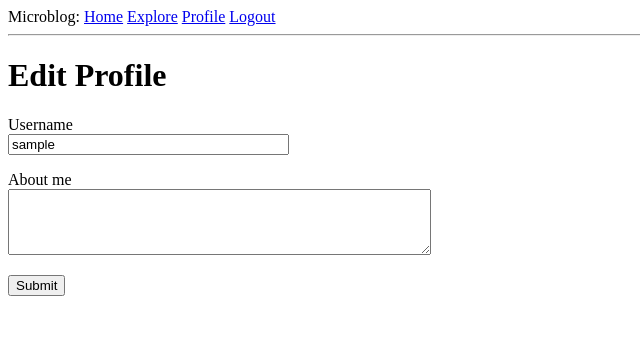
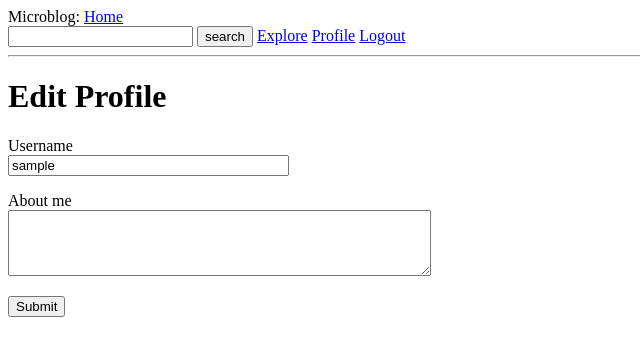
Before and after one commit to felipenogson/megablog, a Flask app: page /edit_profile in a window 1280 px wide. Shown: the top 356 px of the page, without its empty margins (0-640 px from the left). Run offline with Flask 2, Linux system fonts and the light colour scheme; the visitor is signed in with stand-in values (Sample User, id 1); data comes from the database, SQL or seed files in the repository; both versions use the stored data as it was after the commit.

Commit message:
Funcionando con flask_whooshee

```diff
--- a/app/__init__.py
+++ b/app/__init__.py
@@ -2,6 +2,7 @@ from flask import Flask
 from config import Config
 from flask_sqlalchemy import SQLAlchemy
 from flask_migrate import Migrate
+from flask_whooshee import Whooshee
 from flask_login import LoginManager
 import logging
 from logging.handlers import SMTPHandler, RotatingFileHandler
@@ -13,6 +14,7 @@ db = SQLAlchemy(app)
 migrate = Migrate(app, db)
 login = LoginManager(app)
 login.login_view = 'login'
+whooshee = Whooshee(app)
 
 from app import routes, models, errors
 
--- a/app/forms.py
+++ b/app/forms.py
@@ -46,3 +46,6 @@ class PostForm(FlaskForm):
     post = TextAreaField('Say something', validators=[
         DataRequired(), Length(min=1, max=140)])
     submit = SubmitField('Submit')
+
+class SearchForm(FlaskForm):
+    search = StringField('Search', validators=[DataRequired()])
--- a/app/models.py
+++ b/app/models.py
@@ -1,9 +1,11 @@
-from app import db
+from app import app, db
 from datetime import datetime
 from hashlib import md5
 from werkzeug.security import generate_password_hash, check_password_hash
 from flask_login import UserMixin
 from app import login
+from app import whooshee
+
 
 
 followers = db.Table('followers',
@@ -55,6 +57,7 @@ class User(UserMixin, db.Model):
         return '<User {}>'.format(self.username)
 
 
+@whooshee.register_model('body')
 class Post(db.Model):
     id = db.Column(db.Integer, primary_key=True)
     body = db.Column(db.String(140))
@@ -64,6 +67,7 @@ class Post(db.Model):
     def __repr__(self):
         return '<Post {}>'.format(self.body)
 
+
 @login.user_loader
 def load_user(id):
     return User.query.get(int(id))
--- a/app/routes.py
+++ b/app/routes.py
@@ -1,16 +1,19 @@
-from flask import render_template, flash, redirect, url_for, request
+from flask import render_template, flash, redirect, url_for, request, g, session
 from werkzeug.urls import url_parse
 from flask_login import current_user, login_user, logout_user, login_required
 from app import app, db
-from app.forms import LoginForm, RegistrationForm, EditProfileForm, PostForm
+from app.forms import LoginForm, RegistrationForm, EditProfileForm, PostForm, SearchForm
 from app.models import User, Post
 from datetime import datetime
 
 @app.before_request
-def befor_request():
-    if current_user.is_authenticated:
-        current_user.last_seen = datetime.utcnow()
+def before_request():
+    g.user = current_user
+    if g.user.is_authenticated:
+        g.user.last_seen = datetime.utcnow()
+        db.session.add(g.user)
         db.session.commit()
+        g.search_form = SearchForm()
 
 @app.route('/', methods=['GET','POST'])
 @app.route('/index', methods=['GET', 'POST'])
@@ -151,3 +154,19 @@ def explore():
             if posts.has_prev else None
     return render_template('index.html', title='Explore',
             posts=posts.items, next_url=next_url, prev_url=prev_url)
+
+@app.route('/search', methods=['POST'])
+@login_required
+def search():
+    if not g.search_form.validate_on_submit():
+        return redirect(url_for('index.'))
+    return redirect(url_for('search_results', query=g.search_form.search.data))
+
+@app.route('/search_results/<query>')
+@login_required
+def search_results(query):
+    MAX_SEARCH_RESULTS = app.config['MAX_SEARCH_RESULTS']
+    results = Post.query.whooshee_search(query, limit=MAX_SEARCH_RESULTS).all()
+    return render_template('search_results.html',
+                            query=query,
+                            results=results)
--- a/app/templates/base.html
+++ b/app/templates/base.html
@@ -12,12 +12,16 @@
     <div>
         Microblog:
         <a href=" {{ url_for( 'index' ) }} ">Home</a>
-        {% if current_user.is_anonymous %}
-        <a href=" {{ url_for( 'login' ) }} ">Login</a>
-        {% else %}
-        <a href=" {{ url_for( 'explore' ) }}">Explore</a>
-        <a href="{{ url_for('user', username=current_user.username) }}">Profile</a>
-        <a href=" {{ url_for( 'logout' ) }} ">Logout</a>
+        {% if g.user.is_authenticated %}
+            <a href="{{ url_for('user', username=g.user.username) }}"></a>
+            <form action="{{ url_for('search')}}" method="POST" name=search>
+                {{ g.search_form.hidden_tag() }}
+                {{ g.search_form.search(size=20) }}
+                <input type="Submit" value="search">
+                <a href=" {{ url_for( 'explore' ) }}">Explore</a>
+                <a href="{{ url_for('user', username=current_user.username) }}">Profile</a>
+                <a href="{{ url_for('logout') }}">Logout</a>
+            </form>
         {% endif %}
     </div>
     <hr>
--- a/config.py
+++ b/config.py
@@ -23,3 +23,7 @@ class Config(object):
     # Variable que configura los post por pagina
     # para pruebas se pone un numero bajo
     POSTS_PER_PAGE = 2
+
+    # Configuracion para whoosh el buscador de texto
+    WHOOSHEE_DIR = os.path.join(basedir, 'whooshee')
+    MAX_SEARCH_RESULTS = 50
```
Also changed, not shown: app/templates/search_results.html (added, +8 -0 lines), requirements.txt (+7 -6 lines), app.db.
